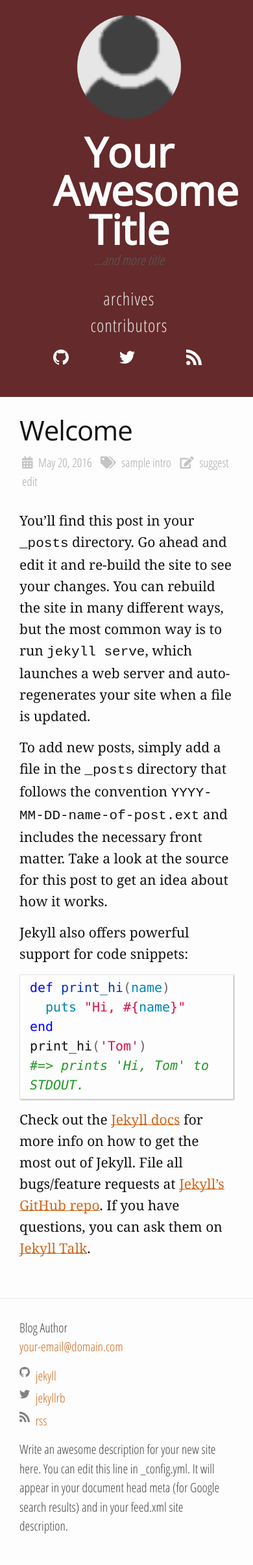
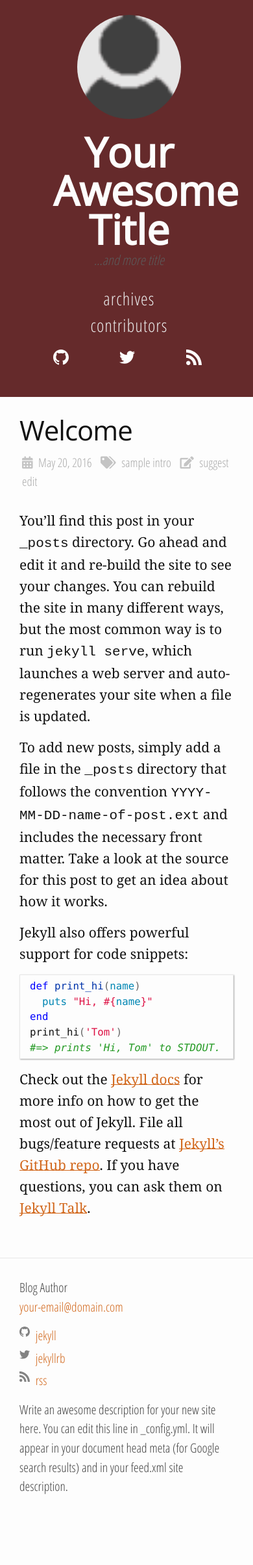
Before and after one commit to haacked/haackbar, a Jekyll site: the page built from _posts/2016-05-20-welcome-to-jekyll.md, in a window 390 px wide. Shown: the whole page at 65% size. Built offline with Jekyll 4.4.1, drawn with Linux system fonts in a browser that asks for light colours; cached includes are drawn as plain includes; nearby versions of some CDN libraries; some web fonts are replaced; library files that are not in the unit come from our copies; after the commit the page ends 2348 px from its top, so only the background shows below that.

Commit message:
Make the code smaller on mobile devices

```diff
--- a/_sass/haackbar/_code.scss
+++ b/_sass/haackbar/_code.scss
@@ -276,7 +276,6 @@ $html: #02a;
 pre code,
 pre.csharpcode {
   @include relative-font-size(.95);
-
   background: $background-color;
   border: solid 1px $grey-color-light;
   box-shadow: 1px 1px 2px $grey-color-medium;
@@ -288,4 +287,8 @@ pre.csharpcode {
   overflow-x: auto;
   padding: 5px 15px;
   white-space: pre-wrap;
+
+  @media screen and (max-width: $on-mobile) {
+    @include relative-font-size(.75);
+  }
 }
```
Also changed, not shown: README.md.
